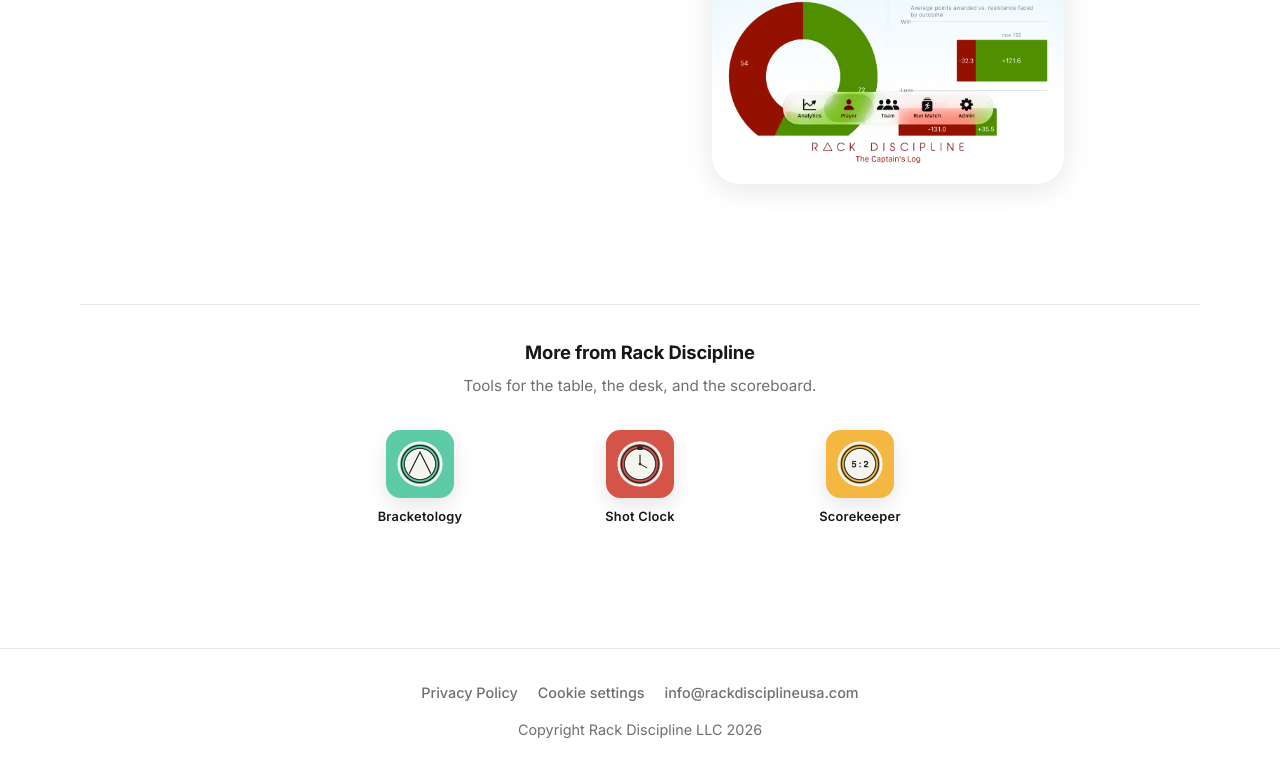
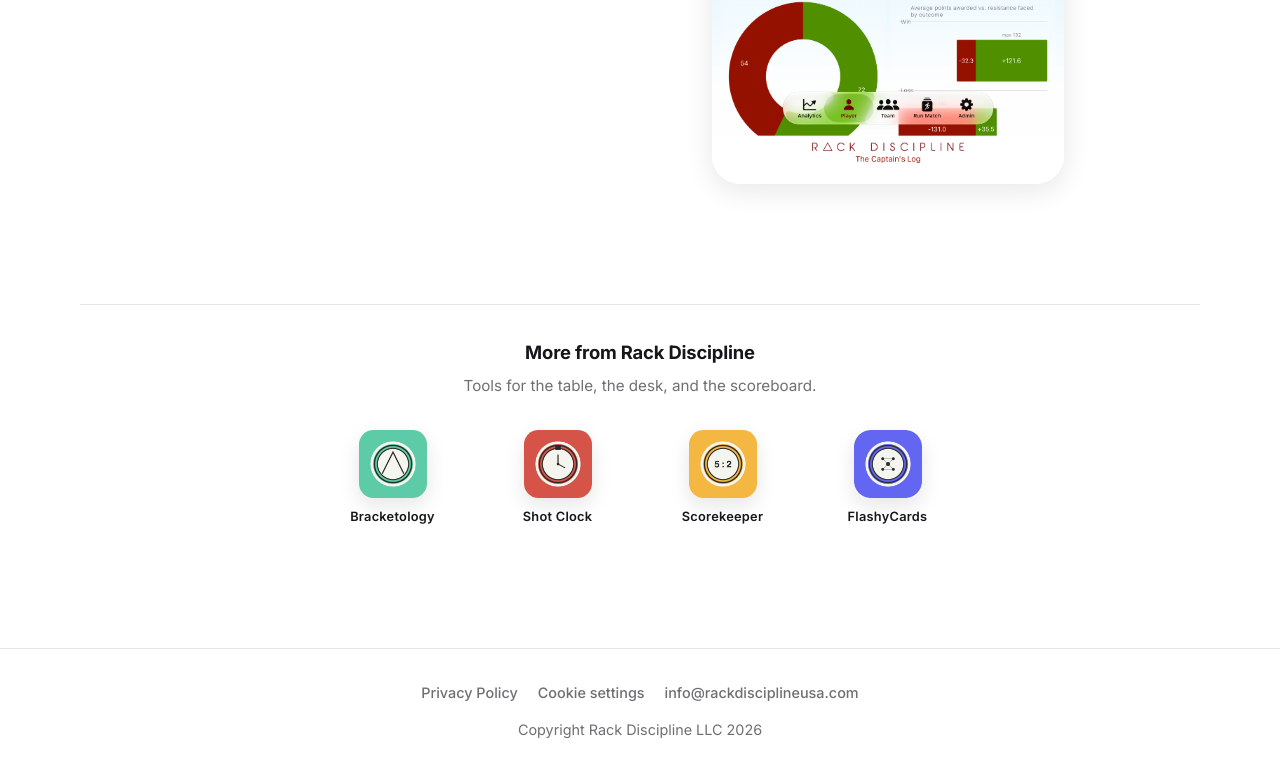
Before and after one commit to Rack-Discipline-LLC/captainslog-site, a plain HTML site: page index.html in a window 1280 px wide. Shown: the part 5077-5853 px from the top of the page. Drawn offline with Linux system fonts and the light colour scheme.

Commit message:
FlashyCards in the More-from strip
Co-Authored-By: Claude Sonnet 5.5 <noreply@anthropic.com>

```diff
--- a/index.html
+++ b/index.html
@@ -171,6 +171,10 @@
           <img src="img/Scorekeeper logo.png" alt="">
           <span>Scorekeeper</span>
         </a>
+        <a class="sister" href="https://flashycards.rackdisciplineusa.com">
+          <img src="img/Flashy logo.png" alt="">
+          <span>FlashyCards</span>
+        </a>
       </div>
     </aside>
   </main>
```
Also changed, not shown: img/Flashy logo.png (added).
